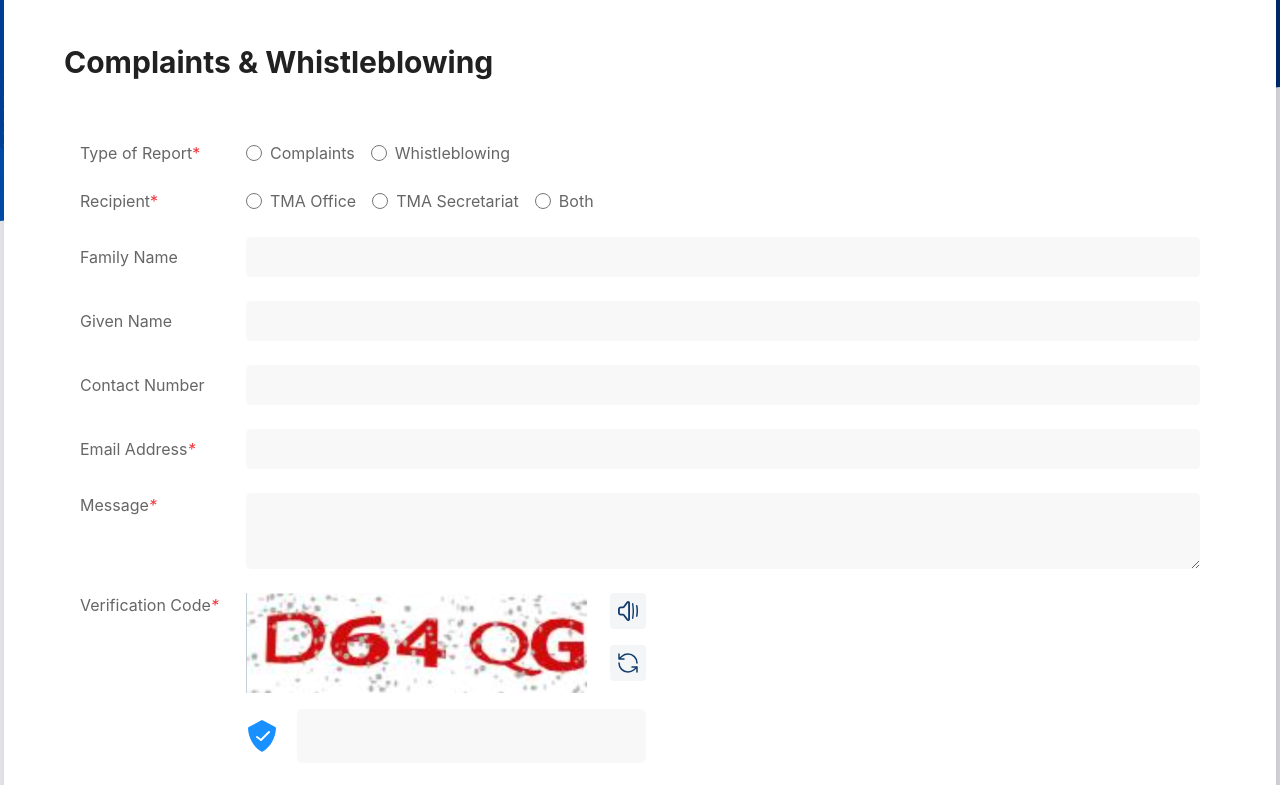
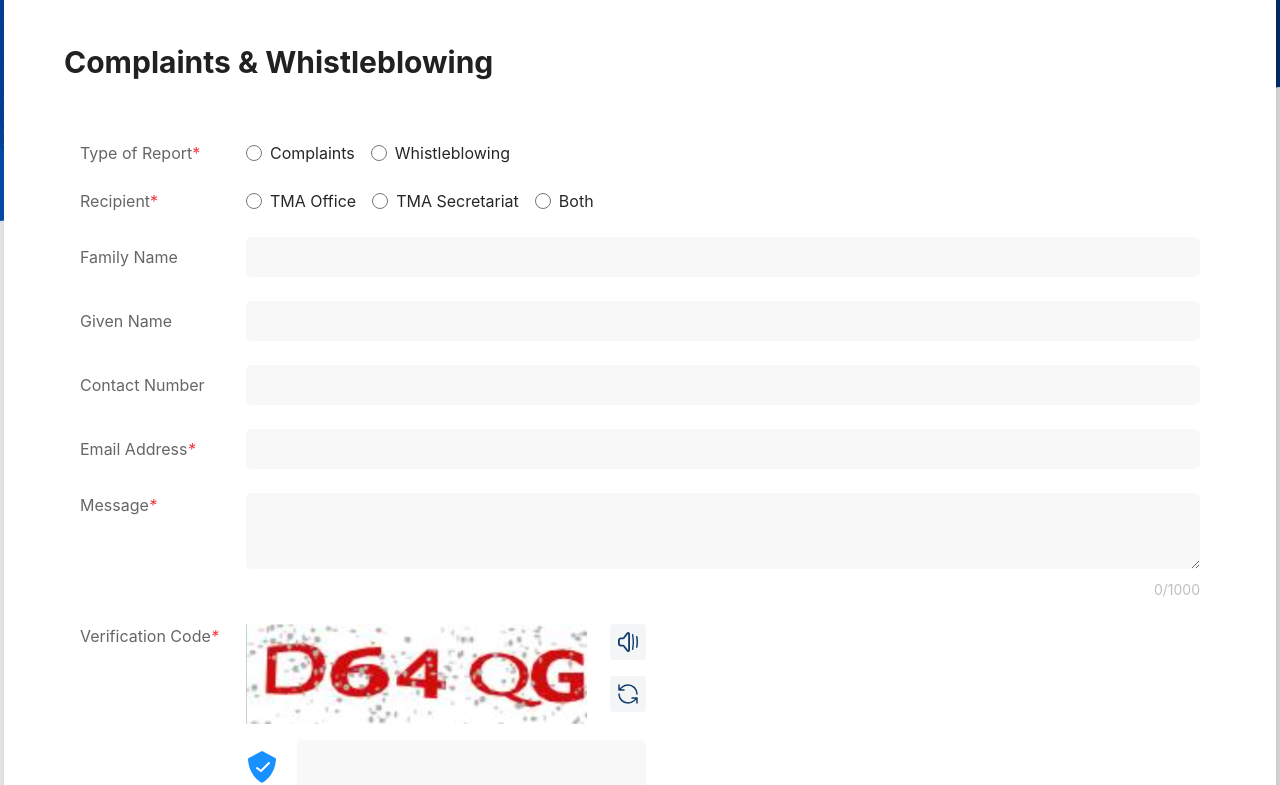
Before and after one commit to nglikwai/tma, a Next.js app: page /benchmark/complaints-whistleblowing in a window 1280 px wide. Shown: the part 444-1229 px from the top of the page. Built offline with nearby package versions, Linux system fonts and the light colour scheme; no server answers.

Commit message:
fix: textarea

```diff
--- /dev/null
+++ b/src/app/benchmark/complaints-whistleblowing/ClientTextarea.tsx
@@ -0,0 +1,28 @@
+"use client";
+
+import { useState } from "react";
+
+const ClientTextarea = () => {
+    const [text, setText] = useState("");
+    const handleInput = (e: React.ChangeEvent<HTMLTextAreaElement>) => {
+        if (text.length > 1000) return;
+        setText(e.target.value);
+    };
+    return (
+        <div className="flex flex-col items-end grow gap-[10px] sm:w-full">
+            <textarea
+                id="message"
+                name="message"
+                rows={5}
+                required
+                maxLength={1000}
+                className="!h-[76px] !py-[5px] !px-3 w-full"
+                value={text}
+                onChange={handleInput}
+            ></textarea>
+            <span className="text-[14px] text-[#BFBFBF]">{text.length}/1000</span>
+        </div>
+    );
+};
+
+export default ClientTextarea;
--- a/src/app/benchmark/complaints-whistleblowing/index.css
+++ b/src/app/benchmark/complaints-whistleblowing/index.css
@@ -2,7 +2,7 @@
     @apply flex flex-col gap-6 sm:items-start;
 }
 .complaint-form .option {
-    @apply flex sm:flex-col gap-4 items-center;
+    @apply flex sm:flex-col gap-4 items-center text-[#000000D9];
 }
 .complaint-form legend,
 .complaint-form form > label > span {
--- a/src/app/benchmark/complaints-whistleblowing/page.tsx
+++ b/src/app/benchmark/complaints-whistleblowing/page.tsx
@@ -1,5 +1,6 @@
 "use server";
 import { NextPage } from "next";
+import ClientTextarea from "./ClientTextarea";
 import "./index.css";
 
 const ComplaintsAndWhistleblowingPage: NextPage = async () => {
@@ -72,14 +73,7 @@ const ComplaintsAndWhistleblowingPage: NextPage = async () => {
                     <span>
                         Message<i className="text-[#EF383F]">*</i>
                     </span>
-                    <textarea
-                        id="message"
-                        name="message"
-                        rows={5}
-                        required
-                        maxLength={1000}
-                        className="!h-[76px] !py-[5px] !px-3"
-                    ></textarea>
+                    <ClientTextarea />
                 </label>
 
                 <fieldset>
```
